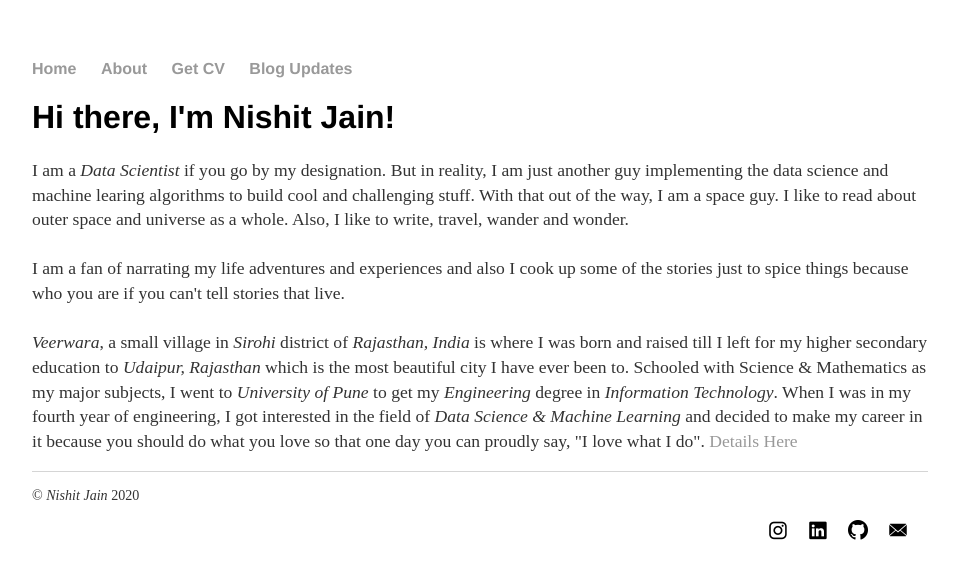
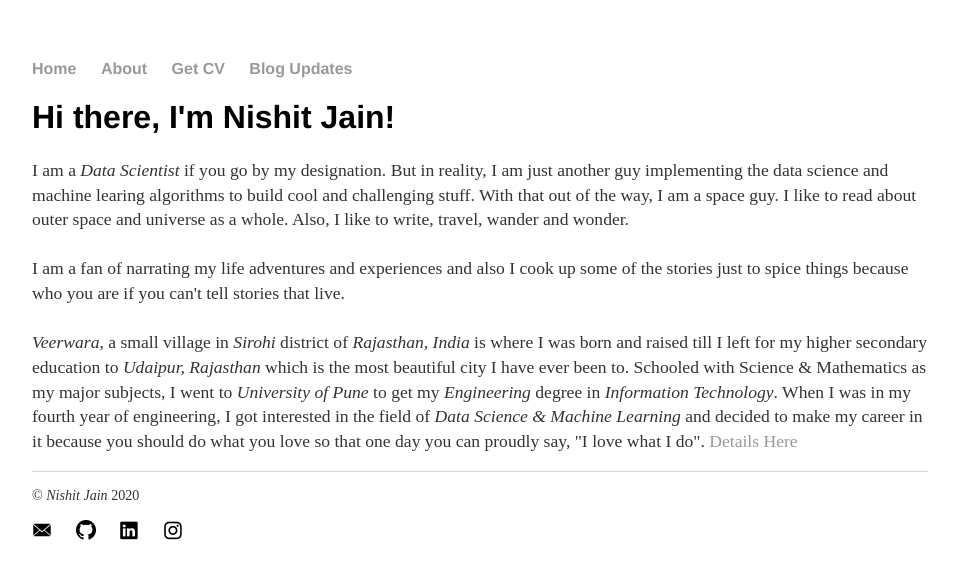
Before and after one commit to nishitjain/nishitjain.github.io, a Jekyll site: the page built from index.html, in a window 1280 px wide. Shown: the top 579 px of the page, without its empty margins (160-1119 px from the left). Built offline with Jekyll 4.4.1, drawn with Linux system fonts in a browser that asks for light colours.

Commit message:
Update main.css

```diff
--- a/css/main.css
+++ b/css/main.css
@@ -42,10 +42,4 @@
     list-style: none;
 }
 
-.copyright {
-    float: left;
-}
-
-.social {
-    float: right;
-}
+.alignleft{float:left}.alignright{float:right}
```
